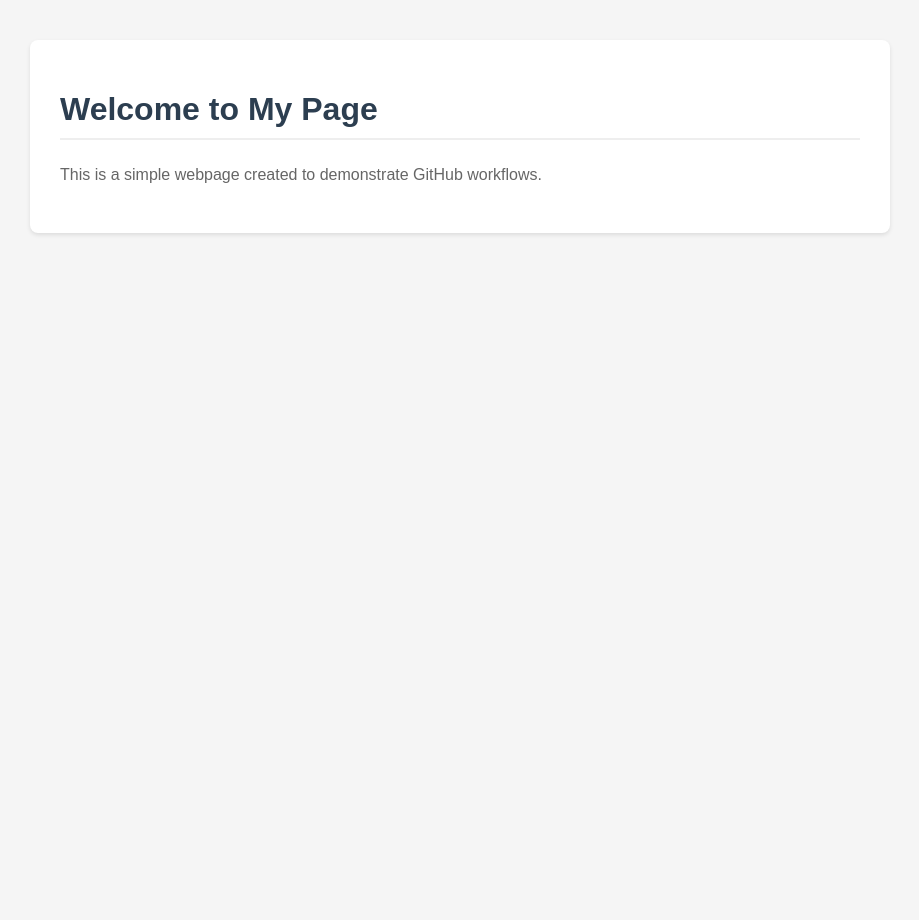
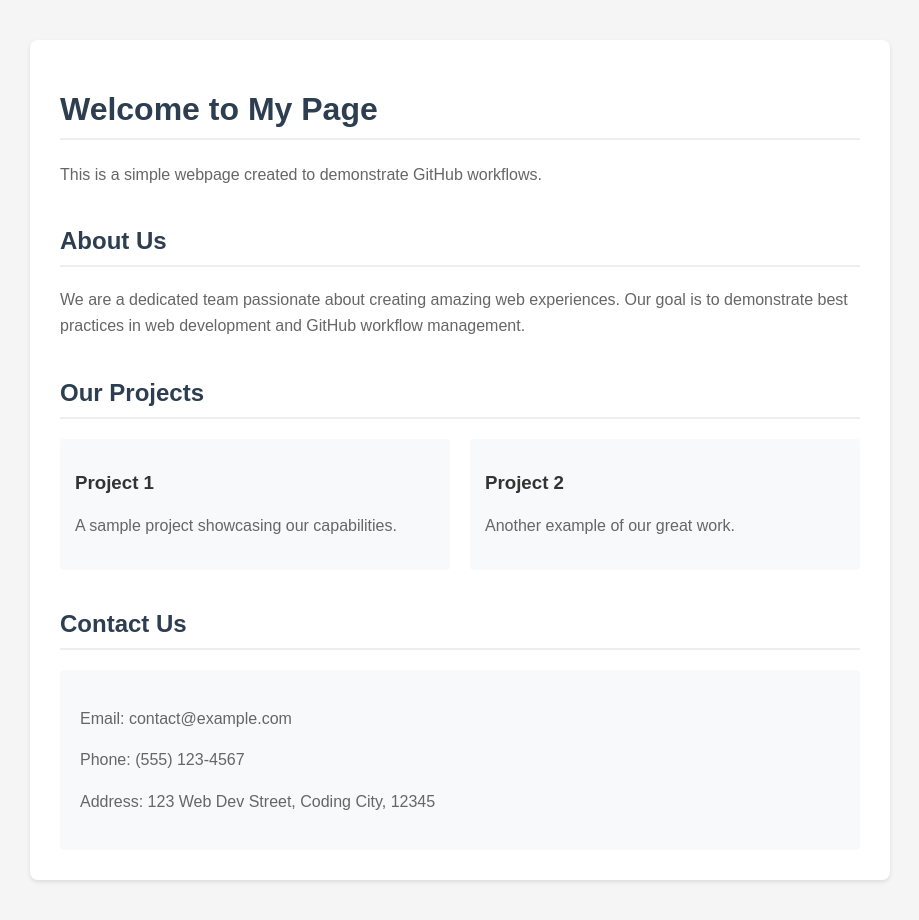
Before and after one commit to DarrowAuAugustus/new-claude-test, a plain HTML site: page index.html in a window 1280 px wide. Shown: the whole page, without its empty margins (180-1099 px from the left). Before the commit the page ends 800 px from the top, so only its background shows below. Drawn offline with Linux system fonts and the light colour scheme.

Commit message:
Add new content sections

```diff
--- a/index.html
+++ b/index.html
@@ -20,7 +20,7 @@
             border-radius: 8px;
             box-shadow: 0 2px 4px rgba(0,0,0,0.1);
         }
-        h1 {
+        h1, h2 {
             color: #2c3e50;
             border-bottom: 2px solid #eee;
             padding-bottom: 10px;
@@ -29,12 +29,60 @@
             line-height: 1.6;
             color: #666;
         }
+        .section {
+            margin-top: 40px;
+        }
+        .contact-info {
+            background-color: #f8f9fa;
+            padding: 20px;
+            border-radius: 4px;
+            margin-top: 20px;
+        }
+        .projects {
+            display: grid;
+            grid-template-columns: repeat(auto-fit, minmax(200px, 1fr));
+            gap: 20px;
+            margin-top: 20px;
+        }
+        .project-card {
+            background-color: #f8f9fa;
+            padding: 15px;
+            border-radius: 4px;
+        }
     </style>
 </head>
 <body>
     <div class="container">
         <h1>Welcome to My Page</h1>
         <p>This is a simple webpage created to demonstrate GitHub workflows.</p>
+
+        <div class="section">
+            <h2>About Us</h2>
+            <p>We are a dedicated team passionate about creating amazing web experiences. Our goal is to demonstrate best practices in web development and GitHub workflow management.</p>
+        </div>
+
+        <div class="section">
+            <h2>Our Projects</h2>
+            <div class="projects">
+                <div class="project-card">
+                    <h3>Project 1</h3>
+                    <p>A sample project showcasing our capabilities.</p>
+                </div>
+                <div class="project-card">
+                    <h3>Project 2</h3>
+                    <p>Another example of our great work.</p>
+                </div>
+            </div>
+        </div>
+
+        <div class="section">
+            <h2>Contact Us</h2>
+            <div class="contact-info">
+                <p>Email: contact@example.com</p>
+                <p>Phone: (555) 123-4567</p>
+                <p>Address: 123 Web Dev Street, Coding City, 12345</p>
+            </div>
+        </div>
     </div>
 </body>
 </html>
```
